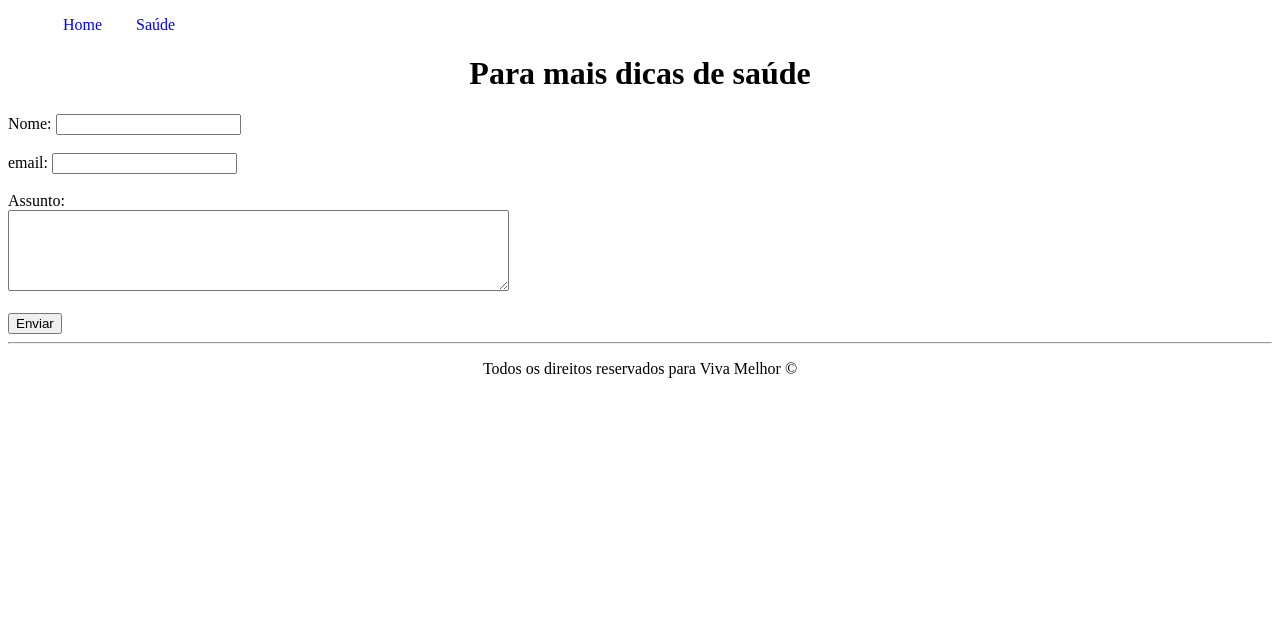
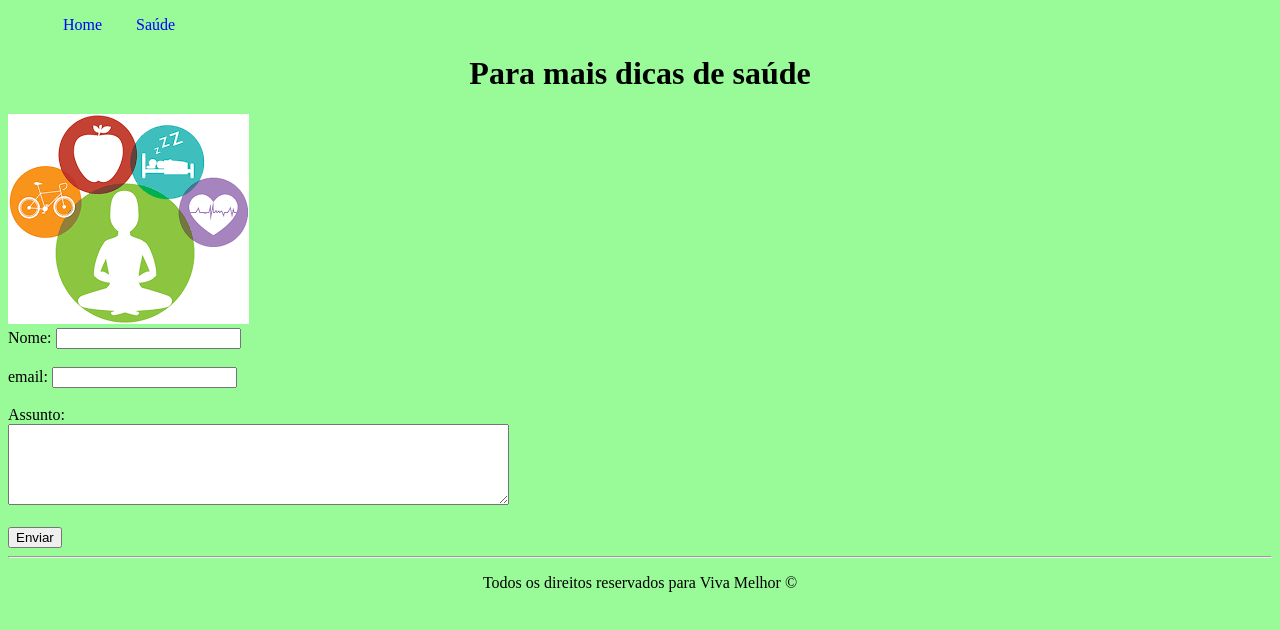
Before and after one commit to Flahaga/Fundamentos-web, a plain HTML site: page saúde.html in a window 1280 px wide. Drawn offline with Linux system fonts and the light colour scheme.

Commit message:
Modificações

```diff
--- a/saúde.html
+++ b/saúde.html
@@ -8,7 +8,7 @@
 
     <link rel="stylesheet" href="Assets/css/style.css">
 </head>
-<body>
+<body bgcolor="#98FB98">
     <ul id ="menu">
         <li>
             <a href="index.html">Home</a>
@@ -18,7 +18,7 @@
         </li>
     </ul>
     <h1 class="center"> Para mais dicas de saúde</h1>
-
+   <img src="Assets/img/saude.png" alt="Desenhos de dicas de saúde">
     <form>
         <label for="Nome">Nome:</label>
         <input type="nome"  id="nome" onkeyup="validaNome()">
```
Also changed, not shown: index.html (+1 -1 lines), Assets/img/saude.png (added).
